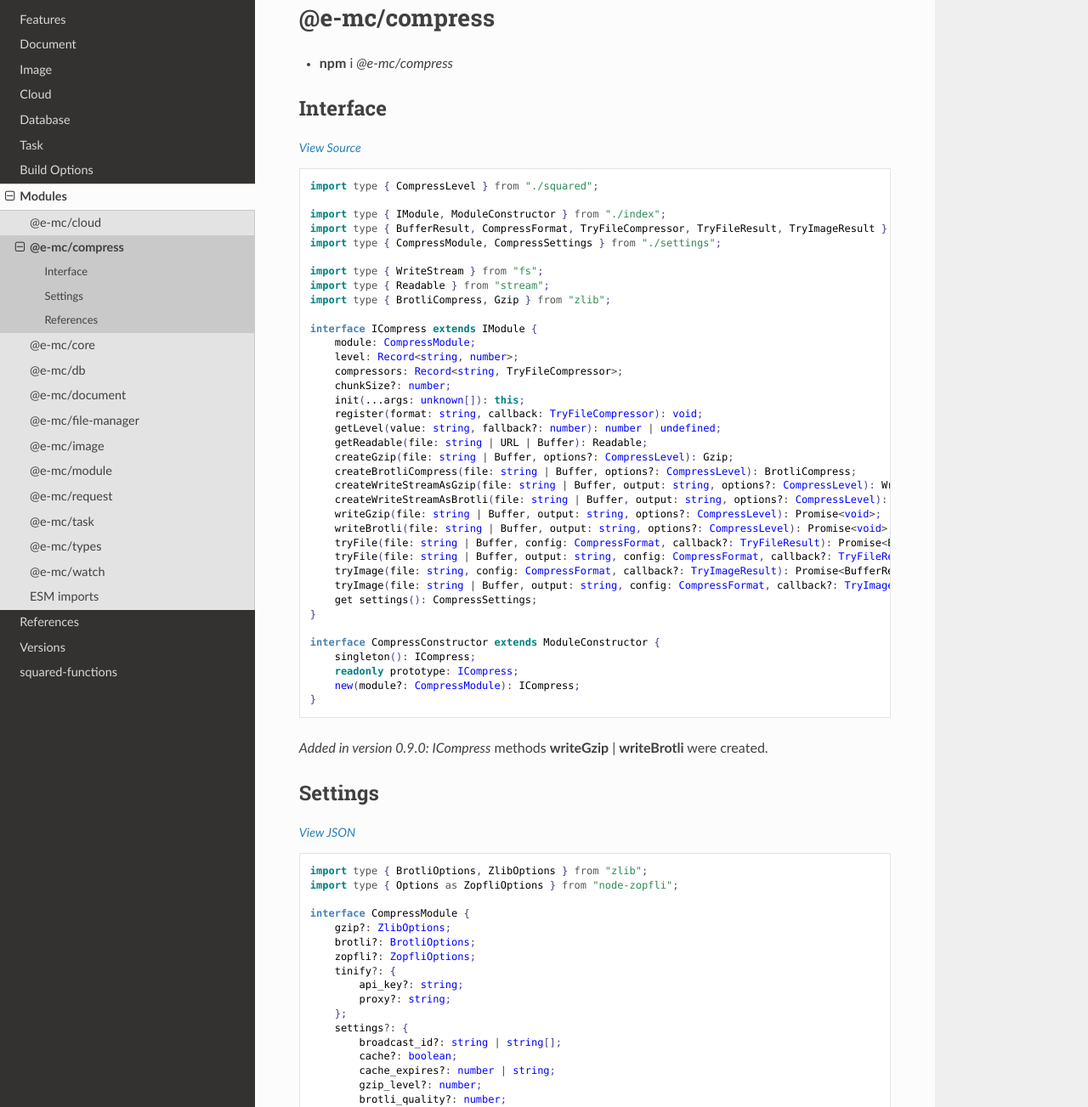
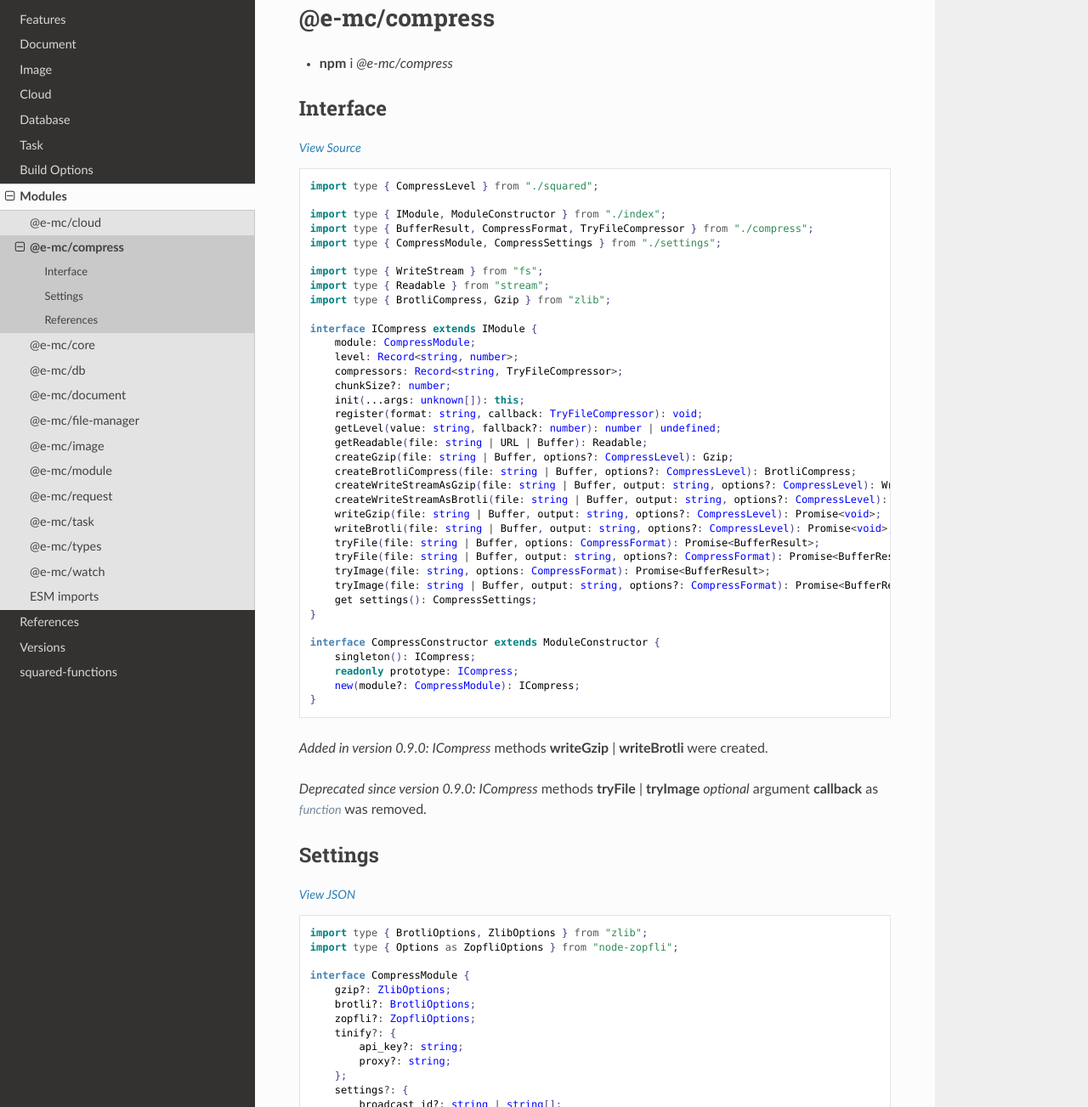
Before and after one commit to anpham6/chrome-docs, a Sphinx documentation site: the page built from source/modules/compress.rst, in a window 1280 px wide and 1400 px high, cut to the strip 97-1400 px from the top of the window. Shown: the whole strip at 85% size. Built offline with Sphinx 7.4.7 and the Read the Docs theme 2.0.0, drawn with Linux system fonts in a browser that asks for light colours; some of the changed text lies outside the part shown.

Commit message:
Modules: Compress interface methods were deprecated.

```diff
--- a/source/legacy.rst
+++ b/source/legacy.rst
@@ -53,7 +53,7 @@
     }
   }
 
-Include once in the main process before using ``require`` with packages that use or inherit from *squared-functions*.
+.. attention:: It will not installed by default [#]_ as of :target:`squared 5.2.0` in *package.json*.
 
 sqd-serve
 ---------
--- a/source/modules/compress.rst
+++ b/source/modules/compress.rst
@@ -15,7 +15,7 @@
   import type { CompressLevel } from "./squared";
 
   import type { IModule, ModuleConstructor } from "./index";
-  import type { BufferResult, CompressFormat, TryFileCompressor, TryFileResult, TryImageResult } from "./compress";
+  import type { BufferResult, CompressFormat, TryFileCompressor } from "./compress";
   import type { CompressModule, CompressSettings } from "./settings";
 
   import type { WriteStream } from "fs";
@@ -37,10 +37,10 @@
       createWriteStreamAsBrotli(file: string | Buffer, output: string, options?: CompressLevel): WriteStream;
       writeGzip(file: string | Buffer, output: string, options?: CompressLevel): Promise<void>;
       writeBrotli(file: string | Buffer, output: string, options?: CompressLevel): Promise<void>;
-      tryFile(file: string | Buffer, config: CompressFormat, callback?: TryFileResult): Promise<BufferResult>;
-      tryFile(file: string | Buffer, output: string, config: CompressFormat, callback?: TryFileResult): Promise<BufferResult>;
-      tryImage(file: string, config: CompressFormat, callback?: TryImageResult): Promise<BufferResult>;
-      tryImage(file: string | Buffer, output: string, config: CompressFormat, callback?: TryImageResult): Promise<BufferResult>;
+      tryFile(file: string | Buffer, options: CompressFormat): Promise<BufferResult>;
+      tryFile(file: string | Buffer, output: string, options?: CompressFormat): Promise<BufferResult>;
+      tryImage(file: string, options: CompressFormat): Promise<BufferResult>;
+      tryImage(file: string | Buffer, output: string, options?: CompressFormat): Promise<BufferResult>;
       get settings(): CompressSettings;
   }
 
@@ -53,6 +53,10 @@
 .. versionadded:: 0.9.0
 
   *ICompress* methods **writeGzip** | **writeBrotli** were created.
+
+.. deprecated:: 0.9.0
+
+  *ICompress* methods **tryFile** | **tryImage** *optional* argument **callback** as :alt:`function` was removed.
 
 Settings
 ========
--- a/source/modules/index.rst
+++ b/source/modules/index.rst
@@ -42,7 +42,7 @@
   Module.default.isPath("/path/file"); // FAIL
   Module.isPath("/path/file"); // OK
 
-Besides static methods there is an additional utility library with these modules:
+Besides static methods there is an additional utility library within these modules:
 
 - `@e-mc/cloud/util <https://www.unpkg.com/@e-mc/cloud/util.d.ts>`_
 - `@e-mc/db/util <https://www.unpkg.com/@e-mc/db/util.d.ts>`_
--- a/source/modules/module.rst
+++ b/source/modules/module.rst
@@ -19,7 +19,7 @@
   import type { LOG_TYPE, STATUS_TYPE, ExecCommand, LogArguments, LogComponent, LogDate, LogFailOptions, LogMessageOptions, LogOptions, LogProcessOptions, LogTime, LogType, LogValue, LoggerFormat, StatusType } from "./logger";
   import type { AsHashOptions, CheckSemVerOptions, CopyDirOptions, CopyDirResult, CopyFileOptions, CreateDirOptions, DeleteFileOptions, GetTempDirOptions, MoveFileOptions, NormalizeFlags, ParseFunctionOptions, PermissionOptions, ProtocolType, ReadBufferOptions, ReadFileCallback, ReadFileOptions, ReadHashOptions, ReadTextOptions, RemoveDirOptions, WriteFileOptions } from "./module";
   import type { Settings } from "./node";
-  import type { LoggerFormatSettings } from "/settings";
+  import type { LoggerFormatSettings } from "./settings";
 
   import type { SpawnOptions } from "child_process";
   import type { BinaryLike } from "crypto";
```
Also changed, not shown: other parts of source/legacy.rst (+2 -2 lines), other parts of source/modules/compress.rst (+4 -4 lines), source/build.rst (+16 -5 lines).
